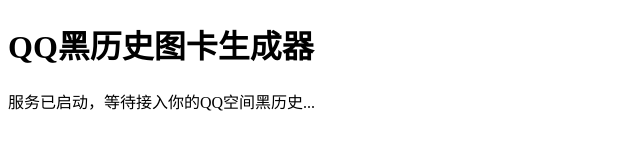
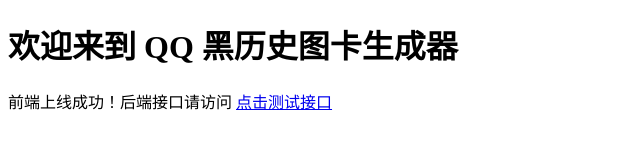
Before and after one commit to haofeng6/Repository-name, a plain HTML site: page index.html in a window 1280 px wide. Shown: the whole page, without its empty margins (0-640 px from the left). Drawn offline with Linux system fonts and the light colour scheme.

Commit message:
Update index.html

```diff
--- a/index.html
+++ b/index.html
@@ -1,13 +1,11 @@
-<!-- index.html -->
 <!DOCTYPE html>
-<html lang="zh-CN">
-<head>
-  <meta charset="UTF-8" />
-  <meta name="viewport" content="width=device-width, initial-scale=1.0" />
-  <title>QQ黑历史图卡生成器</title>
-</head>
-<body>
-  <h1>QQ黑历史图卡生成器</h1>
-  <p>服务已启动，等待接入你的QQ空间黑历史...</p>
-</body>
+<html>
+  <head>
+    <meta charset="UTF-8">
+    <title>QQ黑历史图卡生成器</title>
+  </head>
+  <body>
+    <h1>欢迎来到 QQ 黑历史图卡生成器</h1>
+    <p>前端上线成功！后端接口请访问 <a href="https://getqzonehistory-cloud-1.onrender.com/api/fetch_real" target="_blank">点击测试接口</a></p>
+  </body>
 </html>
```
